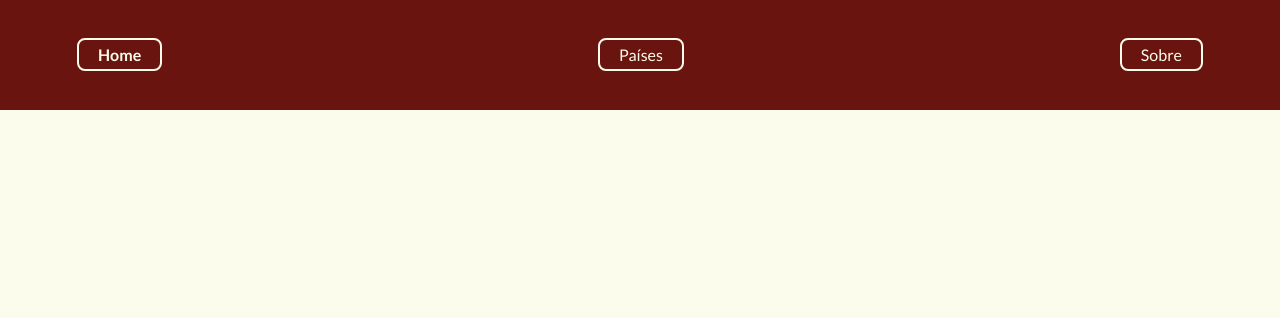
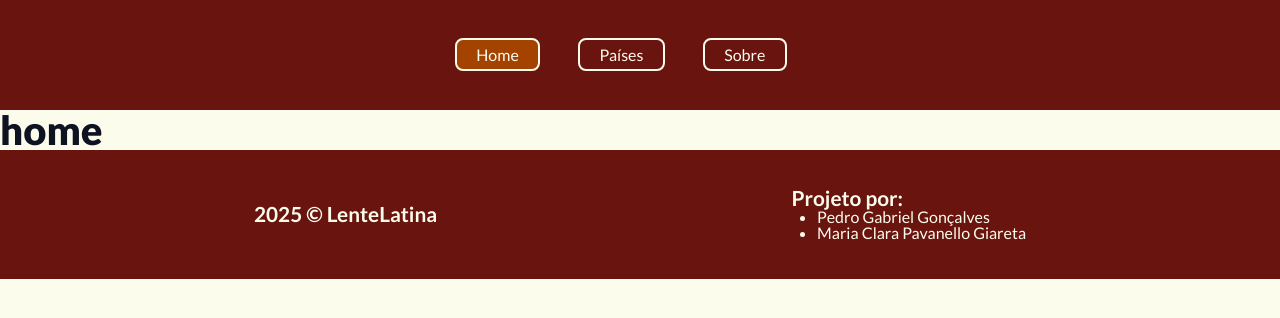
Before and after one commit to PedGabriel/LenteLatina, a Vue app: page / in a window 1280 px wide. Before the commit this address had no page. Shown: the top 318 px of the page. Built offline with nearby package versions, Linux system fonts and the light colour scheme.

Commit message:
FEAT: Corpo do header e rotas finalizados #2

```diff
--- a/src/App.vue
+++ b/src/App.vue
@@ -1,12 +1,20 @@
 <script setup>
-import HeaderComponent from './components/header.vue'
-//import FooterComponent from './components/footer.vue'
+import HeaderComponent from './components/HeaderComponent.vue'
+import FooterComponent from './components/FooterComponent.vue'
 
 import {RouterView, useRoute} from 'vue-router'
 
 const route = useRoute()
+
 </script>
 <template>
+
   <HeaderComponent />
-  <!--<FooterComponent/> -->
+
+  <main>
+    <RouterView />
+  </main>
+
+  <FooterComponent/>
+
 </template>
--- a/src/assets/main.css
+++ b/src/assets/main.css
@@ -21,6 +21,10 @@ h3 {
     font-weight: 700;
     font-size: 1.5rem;
 }
+h4{
+    font-size: 1.3rem;
+    font-weight: 600;
+}
 p {
     font-size: 1rem;
     line-height: 1.5;
--- /dev/null
+++ b/src/components/FooterComponent.vue
@@ -0,0 +1,31 @@
+<script>
+</script>
+<template>
+<footer>
+    <div>
+        <h4>2025 &copy; LenteLatina</h4>
+    </div>
+    <div>
+        <h4>Projeto por:</h4>
+        <ul>
+            <li> Pedro Gabriel Gonçalves</li>
+            <li> Maria Clara Pavanello Giareta</li>
+        </ul>
+    </div>
+</footer>
+</template>
+<style scoped>
+footer {
+    display: flex;
+    justify-content: space-around;
+    background-color: #69140E;
+    color: #FCFCED;
+    padding: 3vw 6vw;
+    align-items: center;
+}
+footer ul li {
+    list-style-type: disc;
+    margin-left: 2vw;
+}
+
+</style>
--- /dev/null
+++ b/src/components/HeaderComponent.vue
@@ -0,0 +1,58 @@
+<script setup>
+    import { useRoute } from 'vue-router';
+
+    const route = useRoute();
+
+</script>
+<template>
+    <!-- Logo ficando na esquerda -->
+   <nav>
+        <ul>
+            <RouterLink
+                activeClass="ativo"
+                to="/"
+            >
+                Home
+            </RouterLink>
+            <RouterLink
+                active-class="ativo"
+                to="/paises"
+                >
+                Países
+            </RouterLink>
+            <RouterLink
+                activeClass="ativo"
+                to="/sobre"
+            >
+                Sobre
+            </RouterLink>
+        </ul>
+    </nav>
+</template>
+<style scoped>
+    nav {
+        background: #69140E;
+        color: #FCFCED;
+        padding: 3vw 6vw;
+    }
+    ul {
+        display: flex;
+        justify-content: center;
+    }
+    ul a {
+        border: #FCFCED 2px solid;
+        border-radius: 8px;
+        padding: 0.5vw 1.5vw;
+        margin: 0 3vw 0 0;
+        &.ativo {
+            background-color: #A44200;
+        }
+    }
+    ul li:last-child{
+        margin: 0;
+    }
+    ul a:hover {
+        transform: scale(1.1);
+        transition: 0.3s;
+    }
+</style>
--- a/src/components/header.vue
+++ /dev/null
@@ -1,51 +0,0 @@
-<script setup>
-    import { useRoute } from 'vue-router';
-
-    const route = useRoute();
-
-    const activeColor = (path) => (route.path === path ? 'font-weight: 700;' : '');
-
-</script>
-<template>
-   <nav>
-        <ul>
-            <li>
-                <RouterLink
-                to="/"
-                :style="activeColor('/')"
-                >
-                Home
-                </RouterLink>
-            </li>
-            <li>
-                <RouterLink
-                to="/paises"
-                :style="activeColor('/paises')"
-                >
-                Países
-                </RouterLink>
-            </li>
-            <li><a href="/about">Sobre</a></li>
-        </ul>
-    </nav>
-</template>
-<style scopet>
-    nav {
-        background: #69140E;
-        color: #FCFCED;
-    }
-    ul {
-        display: flex;
-        justify-content: space-between;
-        padding: 3vw 6vw;
-    }
-    ul li {
-        border: #FCFCED 2px solid;
-        border-radius: 8px;
-        padding: 0.5vw 1.5vw;
-    }
-    ul li:hover {
-        transform: scale(1.1);
-        transition: 0.3s;
-    }
-</style>
--- a/src/router/index.js
+++ b/src/router/index.js
@@ -1,13 +1,25 @@
 import {createRouter, createWebHistory} from 'vue-router';
 import HomeView from '../views/HomeView.vue';
+import PaisesView from '@/views/PaisesView.vue';
+import SobreView from '@/views/SobreView.vue';
 
 const router = createRouter({
   history: createWebHistory(import.meta.env.BASE_URL),
   routes: [
     {
-    path: '/',
-    name: 'home',
-    component: HomeView,
+      path: '/',
+      name: 'home',
+      component: HomeView,
+    },
+    {
+      path: '/paises',
+      name: 'paises',
+      component: PaisesView,
+    },
+    {
+      path: '/sobre',
+      name: 'sobre',
+      component: SobreView,
     },
   ]
 });
--- a/src/views/HomeView.vue
+++ b/src/views/HomeView.vue
@@ -1,4 +1,5 @@
 <script setup>
 </script>
 <template>
+    <h1>home</h1>
 </template>
--- /dev/null
+++ b/src/views/PaisesView.vue
@@ -0,0 +1,5 @@
+<script setup>
+</script>
+<template>
+    <h1>Paises</h1>
+</template>
--- /dev/null
+++ b/src/views/SobreView.vue
@@ -0,0 +1,6 @@
+<script>
+
+</script>
+<template>
+    Sobre
+</template>
```
Also changed, not shown: 1 other file (tests, documents, lock files or other folders).
